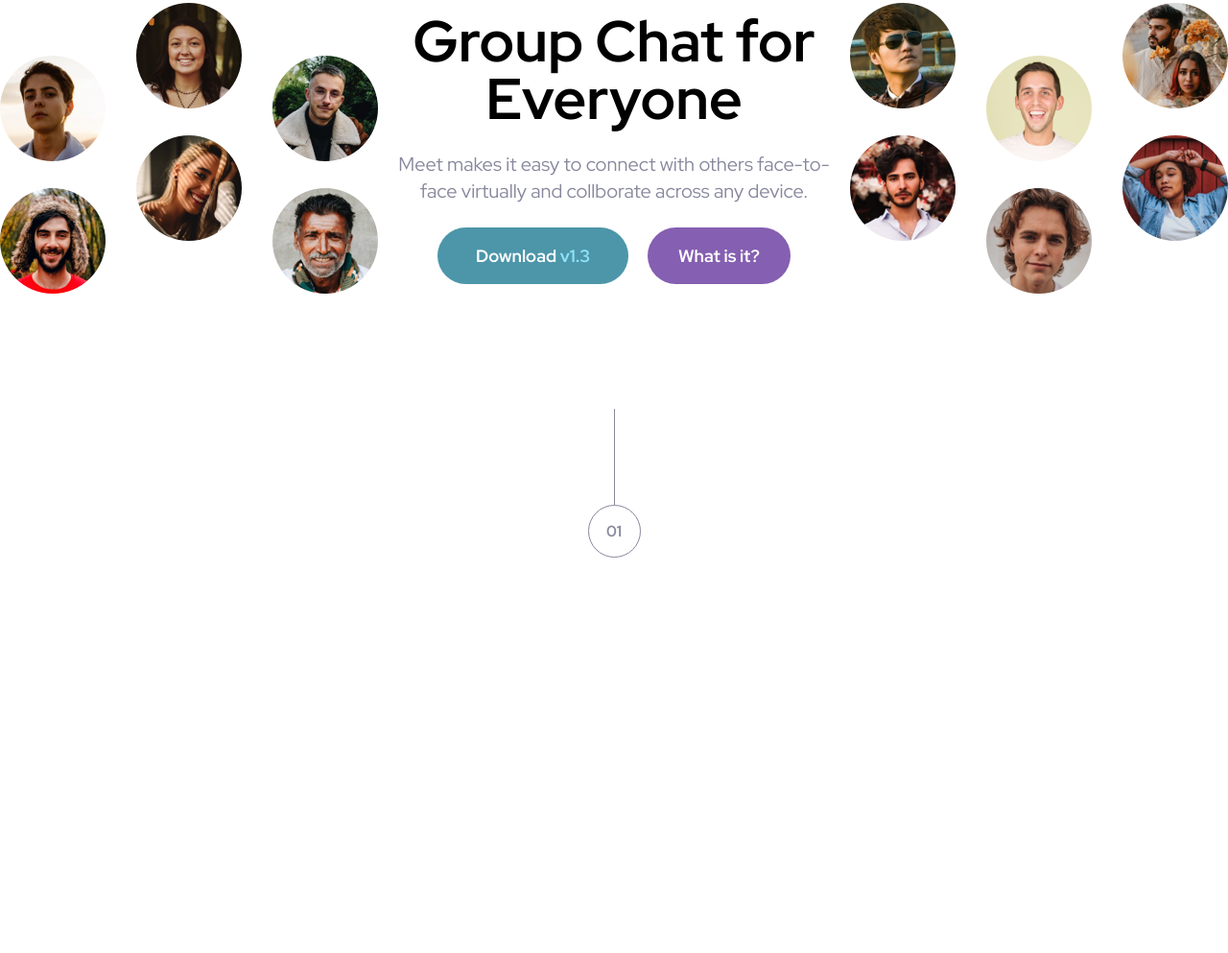
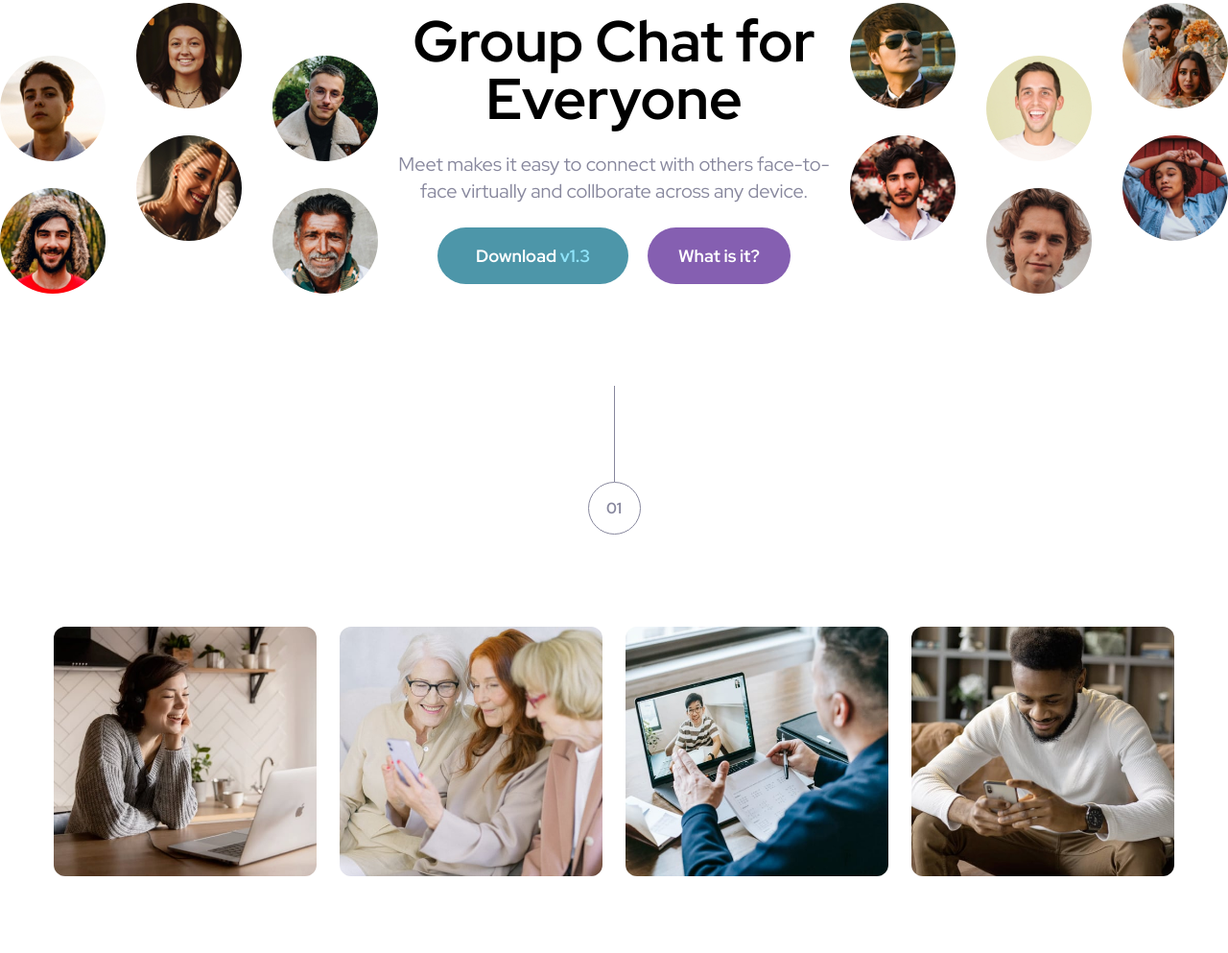
Before and after one commit to jchapar/meeting_landing_page_FEM, a website: page index.html in a window 1280 px wide. Shown: the part 209-1202 px from the top of the page at 96% size. Before the commit the page ends 830 px from the top, so only its background shows below. Drawn offline with Linux system fonts and the light colour scheme.

Commit message:
gallery section complete

```diff
--- a/index.html
+++ b/index.html
@@ -64,7 +64,7 @@
       </section>
 
       <!-- Step -->
-      <div class="step-container flex flex-col items-center justify-center my-10">
+      <div class="step-container flex flex-col items-center justify-center my-4">
         <span class="bg-grey h-[100px] w-[1px]"></span>
         <div
           class="number-container h-[55px] w-[55px] flex items-center justify-center rounded-full border-[1px] border-grey"
@@ -72,6 +72,33 @@
           <p class="font-black text-grey">01</p>
         </div>
       </div>
+
+      <!-- Section: Gallery -->
+      <section id="gallery" class="py-20">
+        <!-- Grid Container -->
+        <div class="grid grid-cols-2 gap-6 md:grid-cols-4 px-5 md:px-10 lg:px-14">
+          <!-- item -->
+          <img
+            src="assets/desktop/image-woman-in-videocall.jpg"
+            alt="Women in videocall"
+            class="rounded-xl"
+          />
+          <!-- item -->
+          <img
+            src="assets/desktop/image-women-videochatting.jpg"
+            alt="Women videochatting"
+            class="rounded-xl"
+          />
+          <!-- item -->
+          <img
+            src="assets/desktop/image-men-in-meeting.jpg"
+            alt="Man in meeting"
+            class="rounded-xl"
+          />
+          <!-- item -->
+          <img src="assets/desktop/image-man-texting.jpg" alt="Man texting" class="rounded-xl" />
+        </div>
+      </section>
     </main>
   </body>
 </html>
```
Also changed, not shown: css/style.css.
